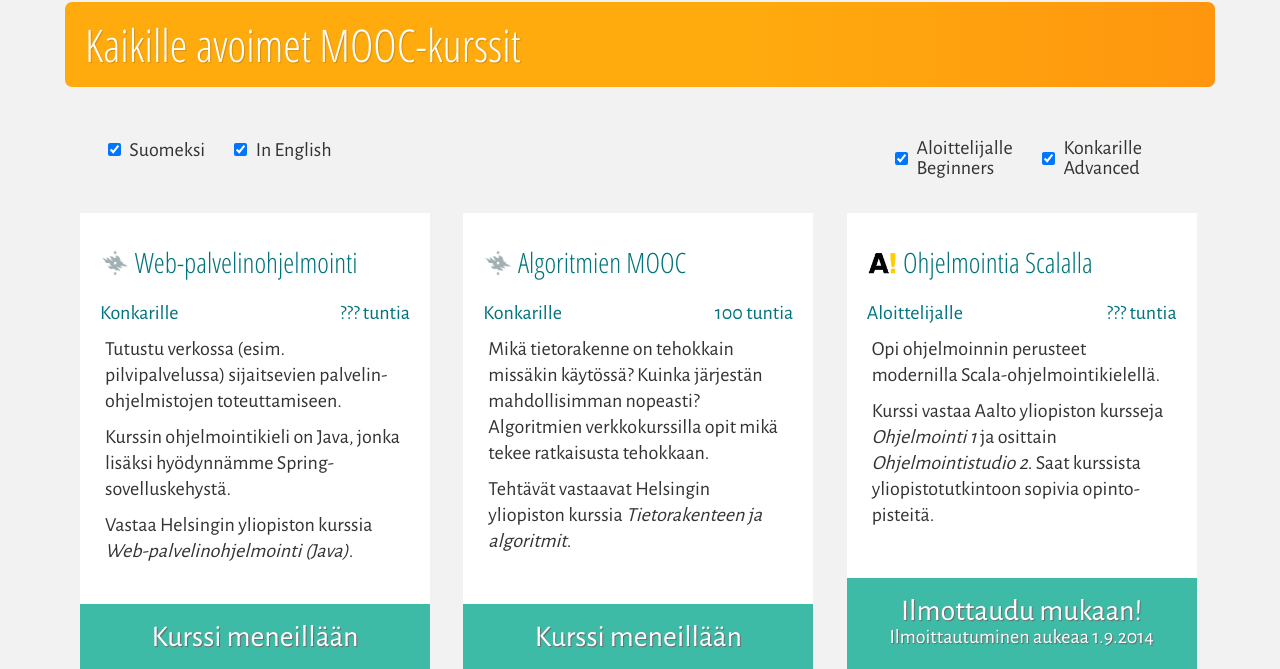
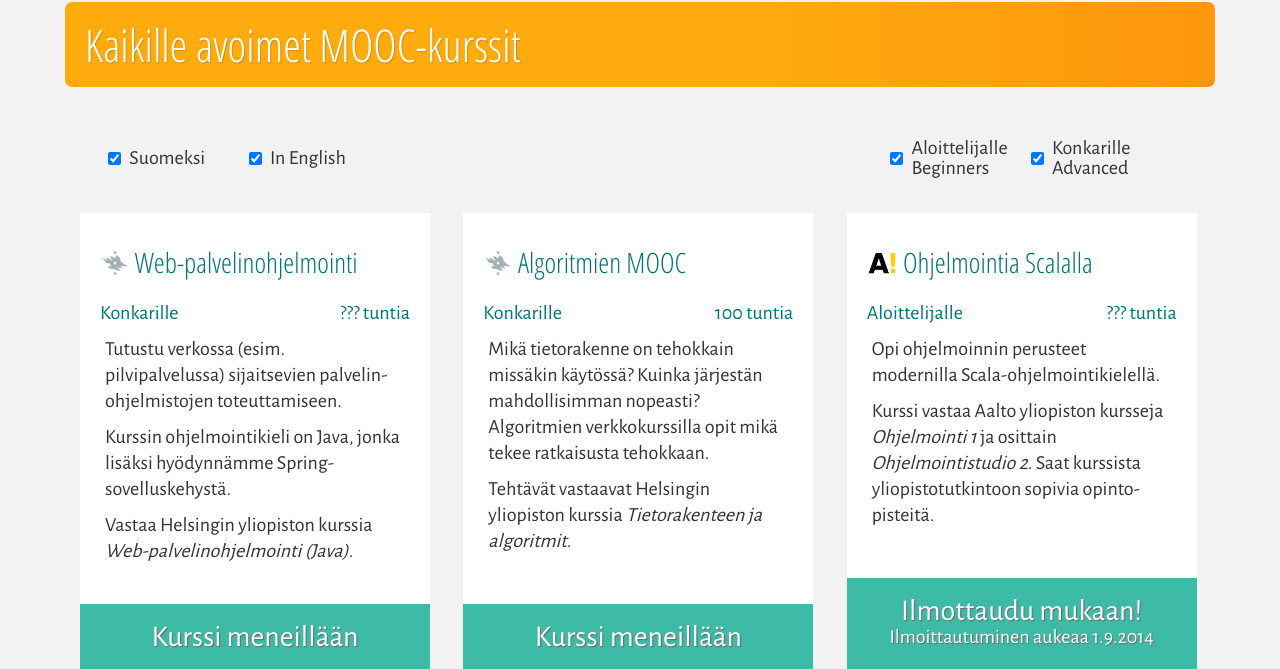
Before and after one commit to moocfi/moocfi.github.io, a PHP site: page /kurssit.html in a window 1280 px wide. Shown: the part 349-1018 px from the top of the page. Run offline with PHP 8.4, Linux system fonts and the light colour scheme; some libraries are stand-ins or nearby versions.

Commit message:
Course filter label positioning

```diff
--- a/mooc.css
+++ b/mooc.css
@@ -341,6 +341,16 @@ body > header.no-nav {
 	margin-right: 10px;
 	position: relative;
 	top: -2px;
+	width: 90px;
+	height: 40px;
+}
+
+#lang_selector label {
+	line-height: 40px;
+}
+
+#difficulty_selector label {
+	line-height: 20px;
 }
 
 /* MAIN CONTENT */
```
